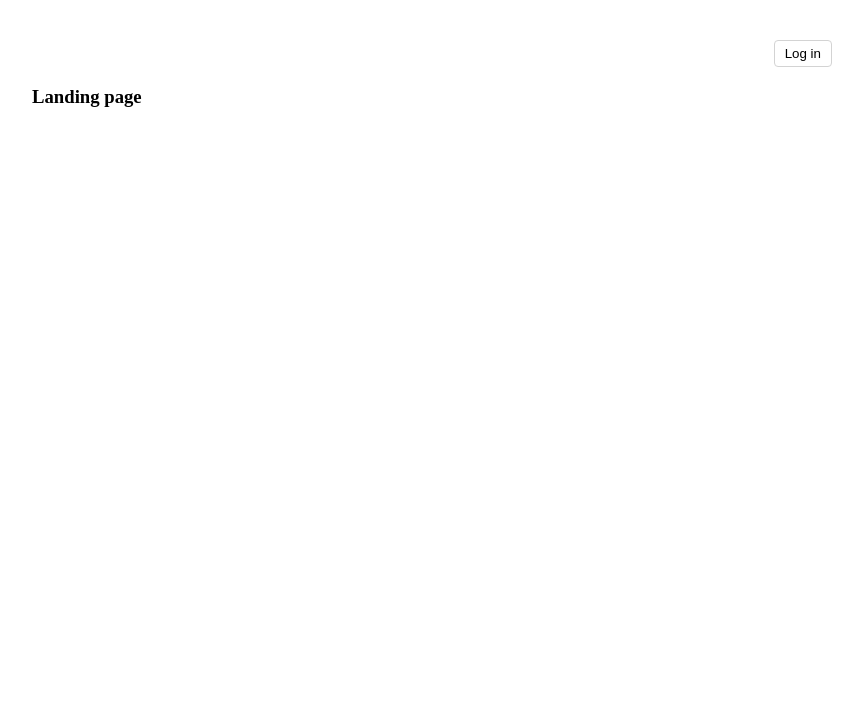
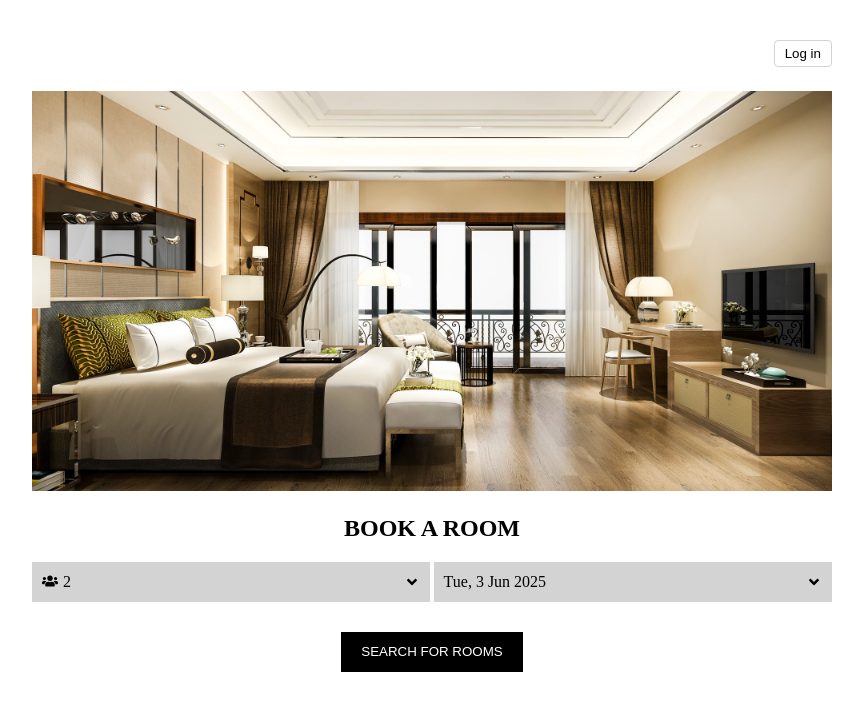
Before and after one commit to ridoansaleh/hotel-convertium-app, a React (Vite) app: page / in a window 1280 px wide. Shown: the top 710 px of the page, without its empty margins (208-1071 px from the left). Built offline with nearby package versions, Linux system fonts and the light colour scheme; no server answers.

Commit message:
feat: add initial landing page

```diff
--- a/package.json
+++ b/package.json
@@ -13,6 +13,7 @@
     "@supabase/supabase-js": "^2.50.3",
     "react": "^19.1.0",
     "react-dom": "^19.1.0",
+    "react-icons": "^5.5.0",
     "react-router-dom": "^7.6.3"
   },
   "devDependencies": {
--- a/src/css/form.css
+++ b/src/css/form.css
@@ -1,26 +1,9 @@
 .field {
-  /* width: 300px; */
   width: 100%;
   padding: 8px 10px;
   border-radius: 8px;
   border: 1px solid lightgrey;
   box-sizing: border-box;
-}
-
-.mb-10 {
-  margin-bottom: 10px;
-}
-
-.mt-5 {
-  margin-top: 5px;
-}
-
-.mt-10 {
-  margin-top: 10px;
-}
-
-.font-bold {
-  font-weight: bold;
 }
 
 .error-message {
--- a/src/css/global.css
+++ b/src/css/global.css
@@ -1,7 +1,13 @@
 #root {
   max-width: 1280px;
   margin: 0 auto;
-  padding: 2rem;
+  padding: 2rem 1rem;
+}
+
+@media only screen and (min-width: 600px) {
+  #root {
+    padding: 2rem;
+  }
 }
 
 .page {
@@ -11,3 +17,31 @@
 .m-auto {
   margin: auto;
 }
+
+.mt-24 {
+  margin-top: 24px;
+}
+
+.ml-5 {
+  margin-left: 5px;
+}
+
+.mb-10 {
+  margin-bottom: 10px;
+}
+
+.mt-5 {
+  margin-top: 5px;
+}
+
+.mt-10 {
+  margin-top: 10px;
+}
+
+.mr-10 {
+  margin-right: 10px;
+}
+
+.font-bold {
+  font-weight: bold;
+}
--- /dev/null
+++ b/src/css/landing.css
@@ -0,0 +1,60 @@
+.hero-image {
+  height: 180px;
+  width: 100%;
+  object-fit: cover;
+}
+
+@media only screen and (min-width: 600px) {
+  .hero-image {
+    height: 400px;
+  }
+}
+
+.landing .title {
+  text-transform: uppercase;
+  text-align: center;
+}
+
+.search-bar {
+  display: flex;
+  height: 40px;
+  width: 100%;
+  background-color: lightgrey;
+  margin-bottom: 20px;
+}
+
+.search-bar > .input {
+  width: 49.8%;
+  display: flex;
+  justify-content: space-between;
+  height: 100%;
+  align-items: center;
+  padding: 5px 10px;
+  box-sizing: border-box;
+}
+
+.search-bar > .input > .total-guest {
+  display: flex;
+}
+
+.divider {
+  width: 0.4%;
+  height: 100%;
+  background-color: white;
+}
+
+.search-btn-wrapper {
+  display: flex;
+  justify-content: center;
+  margin-top: 30px;
+}
+
+.search-btn {
+  height: 40px;
+  background-color: black;
+  border: none;
+  color: white;
+  padding: 0 20px;
+  text-transform: uppercase;
+  cursor: pointer;
+}
--- a/src/css/navbar.css
+++ b/src/css/navbar.css
@@ -10,7 +10,3 @@
   border-radius: 4px;
   cursor: pointer;
 }
-
-.mr-10 {
-  margin-right: 10px;
-}
--- a/src/pages/Landing.jsx
+++ b/src/pages/Landing.jsx
@@ -1,10 +1,36 @@
+import { useNavigate } from "react-router-dom";
+import { FaUsers, FaAngleDown } from "react-icons/fa";
 import NavBar from "../components/NavBar";
+import "../css/landing.css";
+import hotelRoom from "../assets/hotel-room.jpg";
 
 function Landing() {
+  const navigate = useNavigate();
+
   return (
-    <div className="page m-auto">
+    <div className="landing page m-auto">
       <NavBar />
-      <h3>Landing page</h3>
+      <img className="hero-image mt-24" src={hotelRoom} alt="Hero Image" />
+      <h2 className="title">Book a Room</h2>
+      <div className="search-bar">
+        <div className="input">
+          <div className="total-guest">
+            <FaUsers />
+            <span className="ml-5">2</span>
+          </div>
+          <FaAngleDown />
+        </div>
+        <div className="divider" />
+        <div className="input">
+          <span>Tue, 3 Jun 2025</span>
+          <FaAngleDown />
+        </div>
+      </div>
+      <div className="search-btn-wrapper">
+        <button className="search-btn" onClick={() => navigate("/book")}>
+          Search for Rooms
+        </button>
+      </div>
     </div>
   );
 }
```
Also changed, not shown: src/assets/hotel-room.jpg (added), 1 other file (tests, documents, lock files or other folders).
